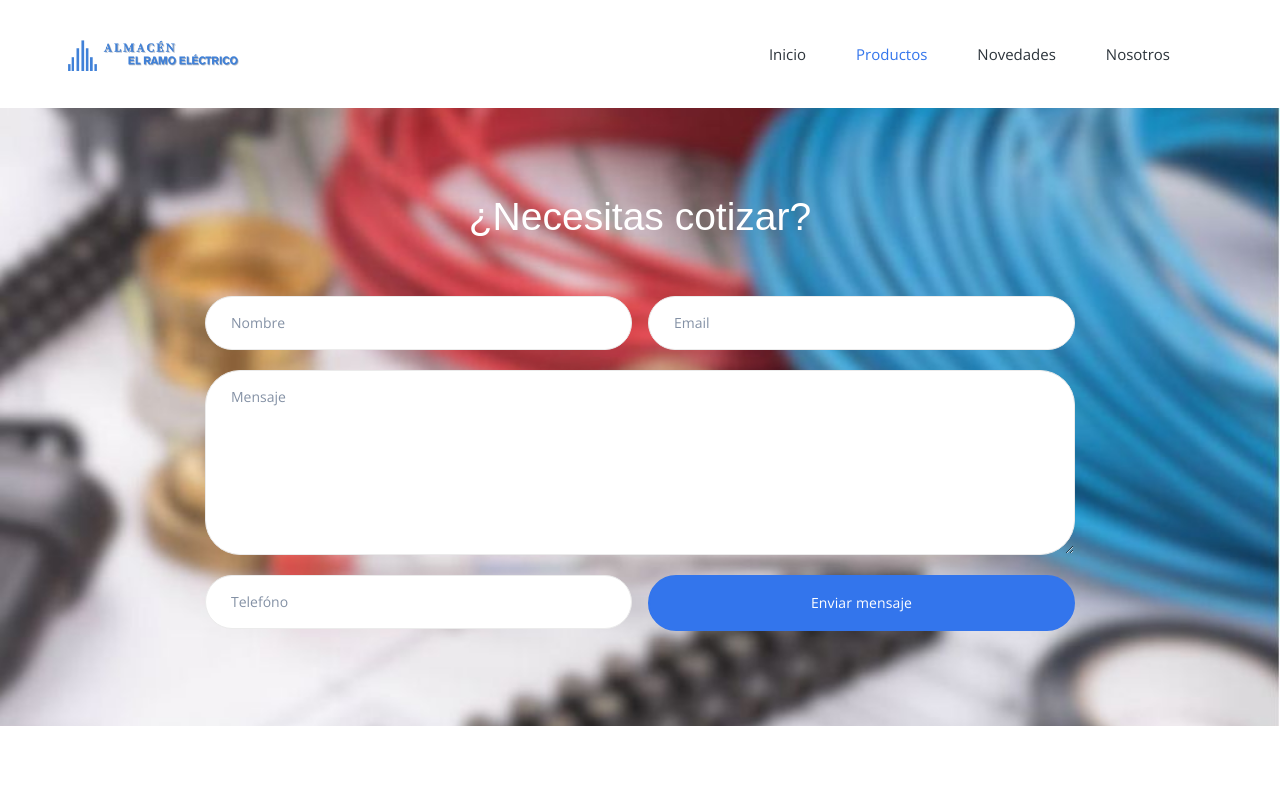
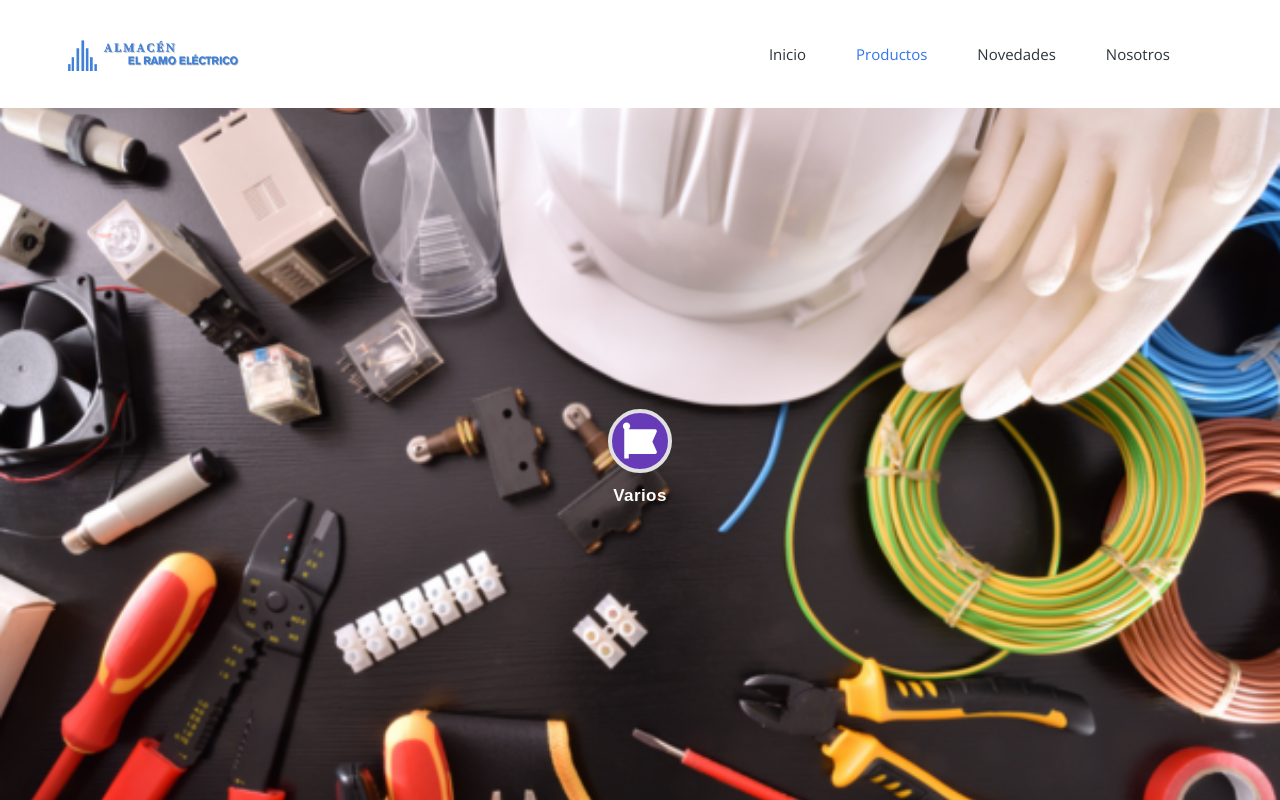
Before and after one commit to Ana-21454/ramo-el-ctrico, a plain HTML site: page about-us.html in a window 1280 px wide. Shown: the top 800 px of the page. Drawn offline with nearby package versions, Linux system fonts and the light colour scheme; a web font is replaced by a local one.

Commit message:
Add files via upload

```diff
--- a/about-us.html
+++ b/about-us.html
@@ -57,6 +57,26 @@
           </nav>
         </div>
       </header>
+      <!--Service Terri -->
+            <div class="services-terri-figure">
+              <img src="images/LOGOS/varios.png" alt="" width="370" height="270" />
+            </div>
+          <div class="services-terri-caption">
+          <div class="icon-circle">
+                <i class="fa-solid fa-font-awesome"></i>
+            </div>
+            <h5 class="services-terri-title"><a href="#">Varios</a></h5>
+          </div>
+          </article>
+             </div>
+            </div>
+            <div class="col-sm-6 col-lg-4">
+              <div class="oh-desktop">
+              </div>
+            </div>
+          </div>
+        </div>
+      </section>
        <!-- Get in Touch-->
       <section class="section section-md bg-gray-100" style="background-image: url(images/Logos/materiales\ electricos.jpg);">
         <div class="container">
@@ -374,7 +394,6 @@
           </div>
         </div>
       </section>
-      <h1>hola</h1>
       <!-- Page Footer-->
        <footer>
   <div class="footer-classic-main">
```
